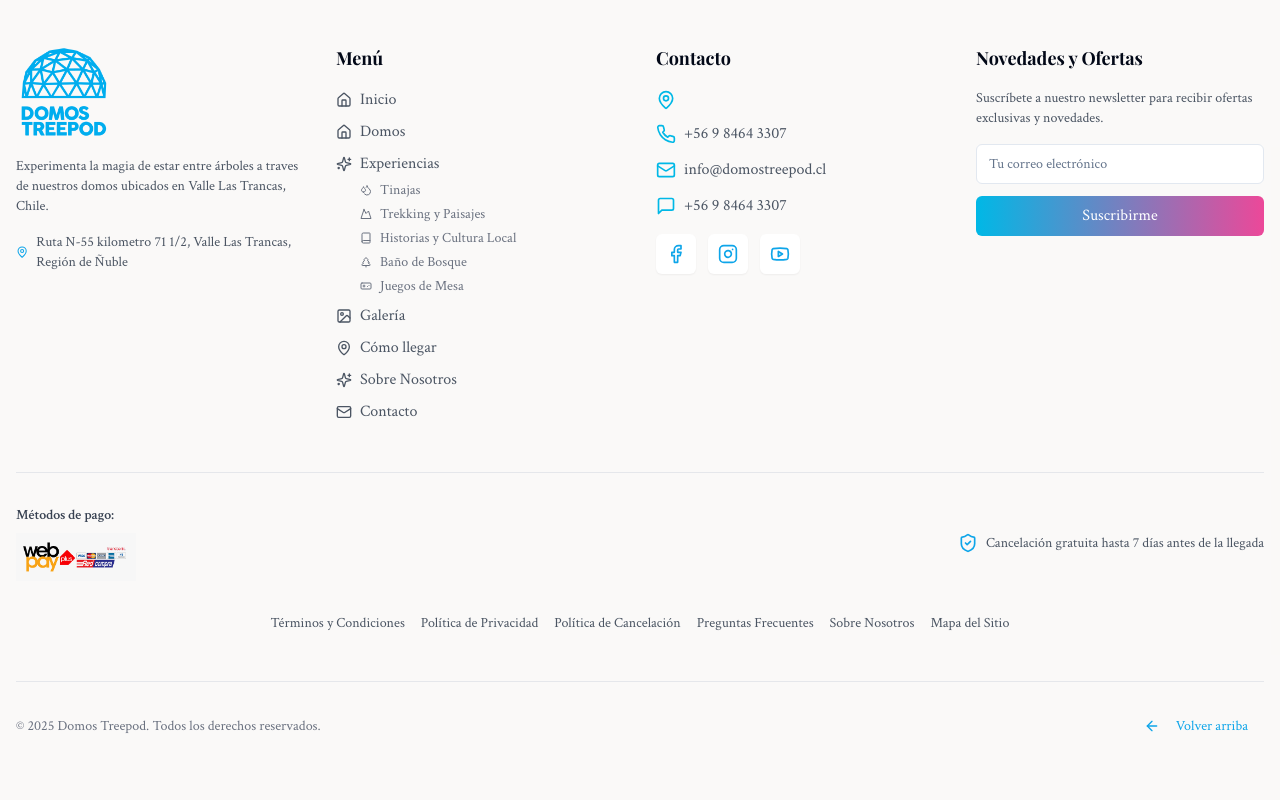
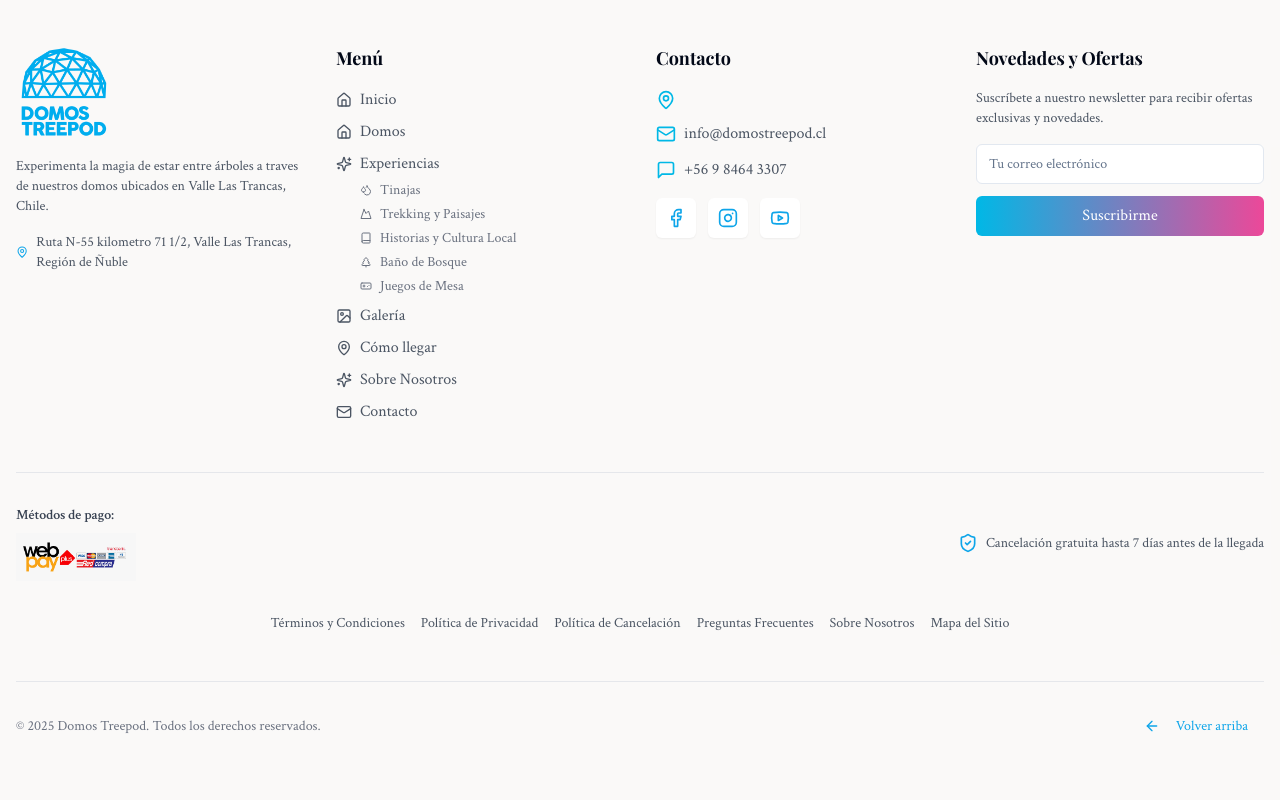
Before and after one commit to janetsep/glamping-domostreepod, a React (Vite) app: page /sobre-nosotros in a window 1280 px wide. Shown: the part 2140-2940 px from the top of the page. Built offline with nearby package versions, Linux system fonts and the light colour scheme.

Commit message:
Visual edit in Lovable
Edited UI in Lovable

```diff
--- a/src/components/footer/ContactInfo.tsx
+++ b/src/components/footer/ContactInfo.tsx
@@ -8,10 +8,7 @@ const ContactInfo = () => {
           <MapPin className="h-5 w-5 mt-0.5 flex-shrink-0 text-primary" />
 
         </li>
-        <li className="flex items-center gap-2">
-          <Phone className="h-5 w-5 flex-shrink-0 text-primary" />
-          <a href={`tel:${footerContent.phone}`} className="hover:text-primary transition-colors">{footerContent.phone}</a>
-        </li>
+
         <li className="flex items-center gap-2">
           <Mail className="h-5 w-5 flex-shrink-0 text-primary" />
           <a href={`mailto:${footerContent.email}`} className="hover:text-primary transition-colors">
```
